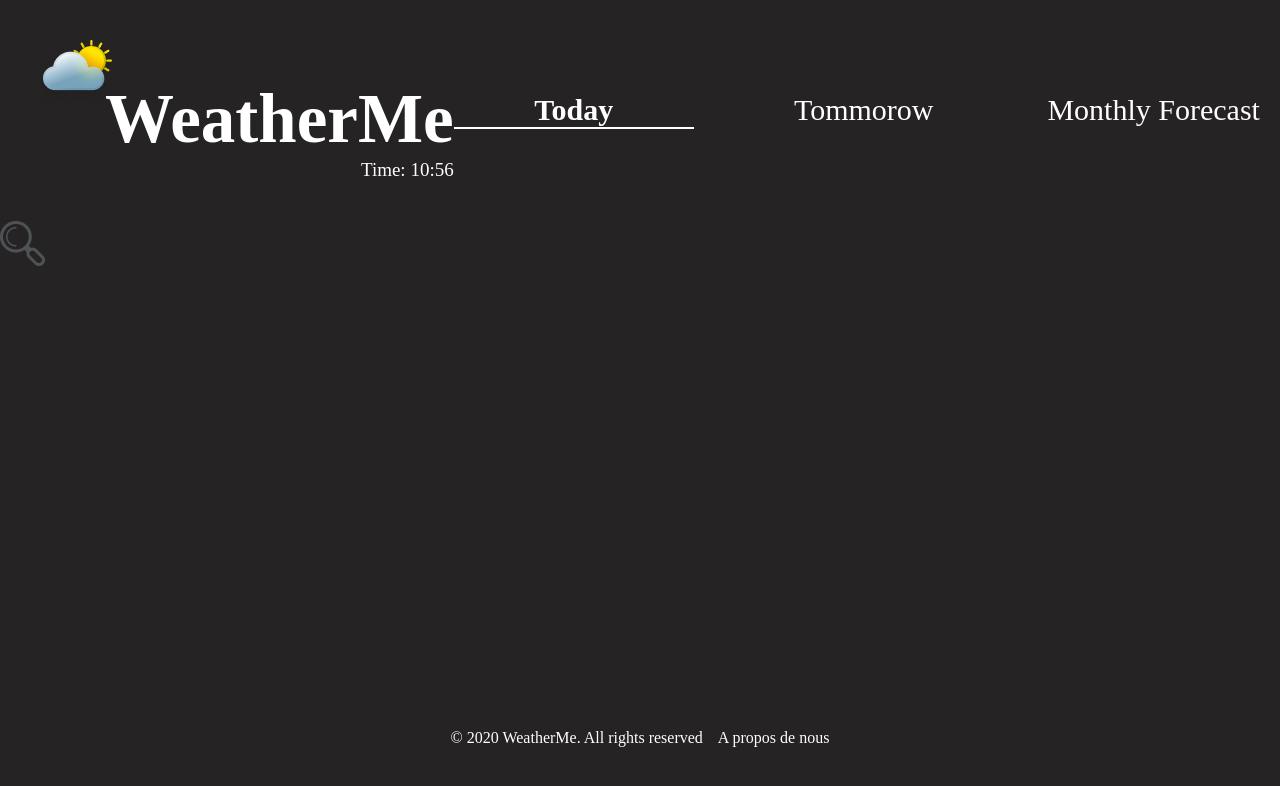
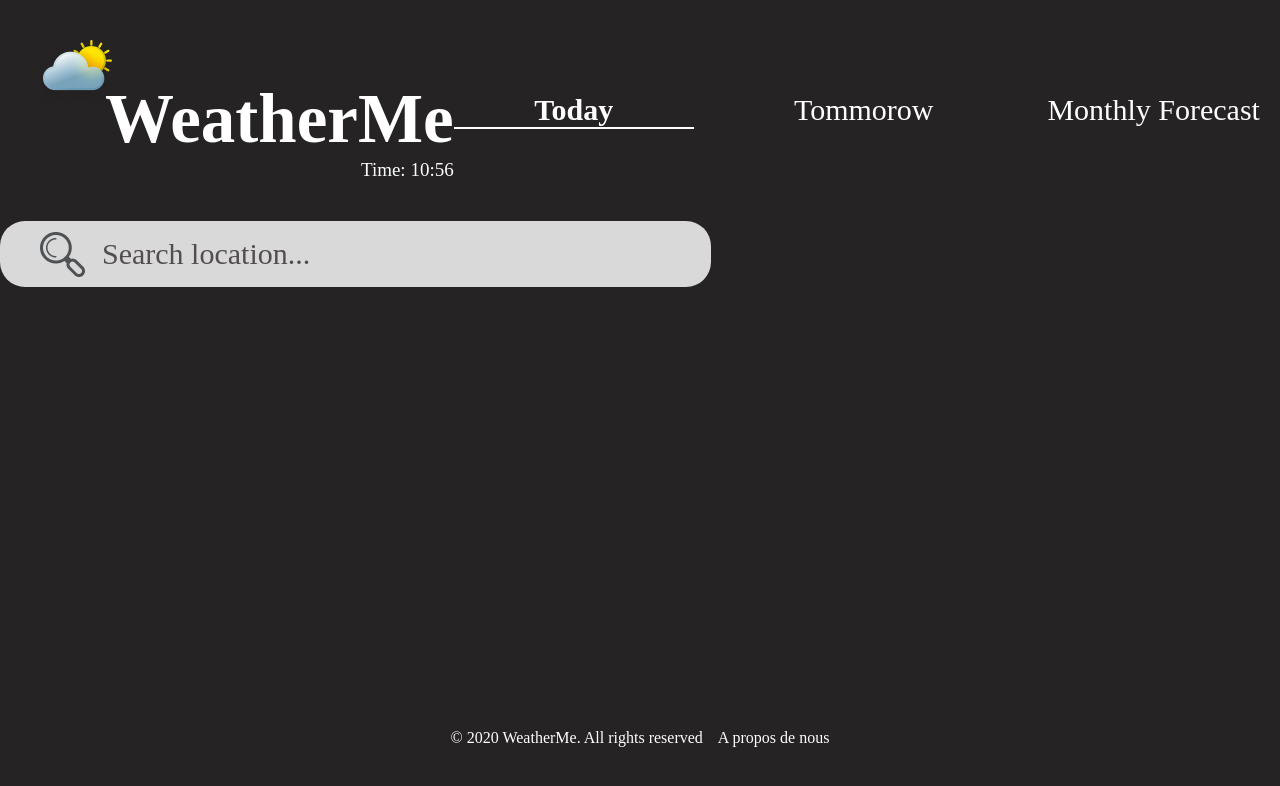
Before and after one commit to Namouke/weatherMe, a React (Vite) app: page / in a window 1280 px wide. Shown: the top 786 px of the page. Built offline with nearby package versions, Linux system fonts and the light colour scheme.

Commit message:
visuel provisoir de la barre de localisation sans l'appel de l'api

```diff
--- a/src/components/location search bar/LocationSearchBar.jsx
+++ b/src/components/location search bar/LocationSearchBar.jsx
@@ -5,9 +5,9 @@ import locationLogo from "../../assets/location Search Bar/🦆 icon _search_.pn
 const Location = () => {
 
     return (
-        <div className="location">
-            <img src={locationLogo} className="location__logo" alt="Icon de Recherche de localisation" />
-            <p className="location__bar"></p>
+        <div className={styles.location}>
+            <img src={locationLogo} className={styles.location__logo} alt="Icon de Recherche de localisation" />
+            <p className={styles.location__bar}>Search location...</p>
         </div>
     )
 };
--- a/src/components/location search bar/location.module.scss
+++ b/src/components/location search bar/location.module.scss
@@ -0,0 +1,23 @@
+.location {
+    width: 711px;
+    height: 66px;
+    background-color: #D9D9D9;
+    border-radius: 25px;
+    display: flex;
+    align-items: center;
+
+
+    &__logo {
+        width: 45px;
+        height: 45px;
+        margin-left: 40px;
+    }
+
+    &__bar {
+        width: 552;
+        height: 32;
+        font-size: 30px;
+        color: #524E4E;
+        margin-left: 17px;
+    }
+}
```
